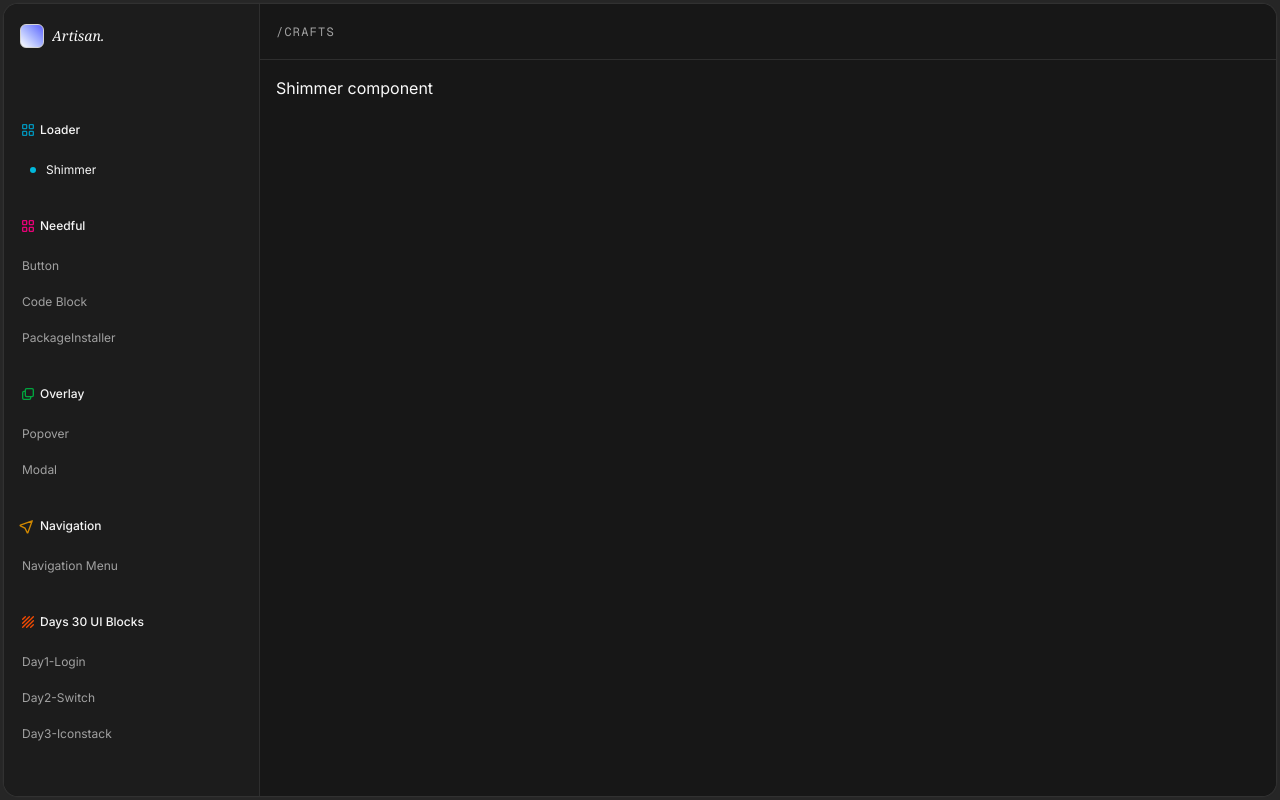
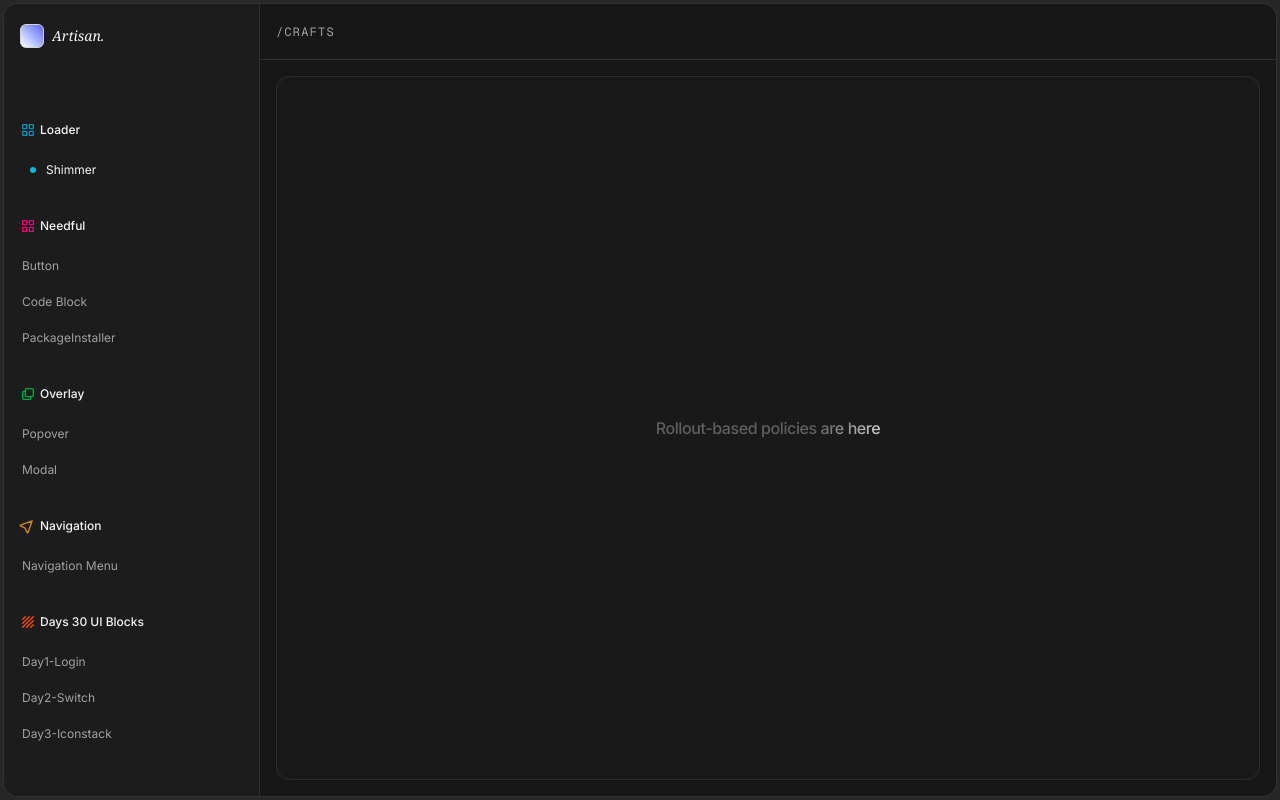
Before and after one commit to yash-devop/artisan-portfolio, a Next.js app: page /crafts/shimmer in a window 1280 px wide. Built offline with nearby package versions, Linux system fonts and the light colour scheme; no server answers.

Commit message:
feat(crafts): add shimmer effects and component

```diff
--- a/app/crafts/(components)/shimmer/page.tsx
+++ b/app/crafts/(components)/shimmer/page.tsx
@@ -1,3 +1,13 @@
-export default function ShimmerComponent() {
-  return <div>Shimmer component</div>;
+import { BlockWrapper } from "@/components/layouts/block-wrapper";
+import ShimmerComponent from "./shimmer";
+
+export default function ShimmerPage() {
+  return (
+    <BlockWrapper className="items-center justify-center p-6">
+      <ShimmerComponent
+        text="Rollout-based policies are here"
+        className="text-base font-medium [--shimmer-speed:1.2s]"
+      />
+    </BlockWrapper>
+  );
 }
--- /dev/null
+++ b/app/crafts/(components)/shimmer/shimmer.tsx
@@ -0,0 +1,15 @@
+import { cn } from "@/lib/utils";
+
+export default function ShimmerComponent({
+  text,
+  className,
+}: {
+  text: string;
+  className?: string;
+}) {
+  return (
+    <span className={cn(`text-shimmer tracking-tight text-sm`, className)}>
+      {text}
+    </span>
+  );
+}
--- a/app/globals.css
+++ b/app/globals.css
@@ -167,3 +167,37 @@
   --radius-3xl: calc(var(--radius) * 2.2);
   --radius-4xl: calc(var(--radius) * 2.6);
 }
+
+@utility text-shimmer {
+  display: inline-block;
+  color: transparent;
+  background-image: linear-gradient(
+    -60deg,
+    var(--shimmer-muted, rgb(255 255 255 / 30%)) 30%,
+    var(--shimmer-color, white) 50%,
+    var(--shimmer-muted, rgb(255 255 255 / 30%)) 70%
+  );
+  background-size: 200% 100%;
+  background-clip: text;
+  animation: shimmer var(--shimmer-speed, 0.75s) linear infinite;
+}
+
+@utility bg-shimmer {
+  background-image: linear-gradient(
+    -60deg,
+    transparent 40%,
+    var(--shimmer-color, rgb(255 255 255 / 45%)) 50%,
+    transparent 60%
+  );
+  background-size: 200% 100%;
+  animation: shimmer var(--shimmer-speed, 0.75s) linear infinite;
+}
+
+@keyframes shimmer {
+  0% {
+    background-position: 100% 0;
+  }
+  100% {
+    background-position: -100% 0;
+  }
+}
```
